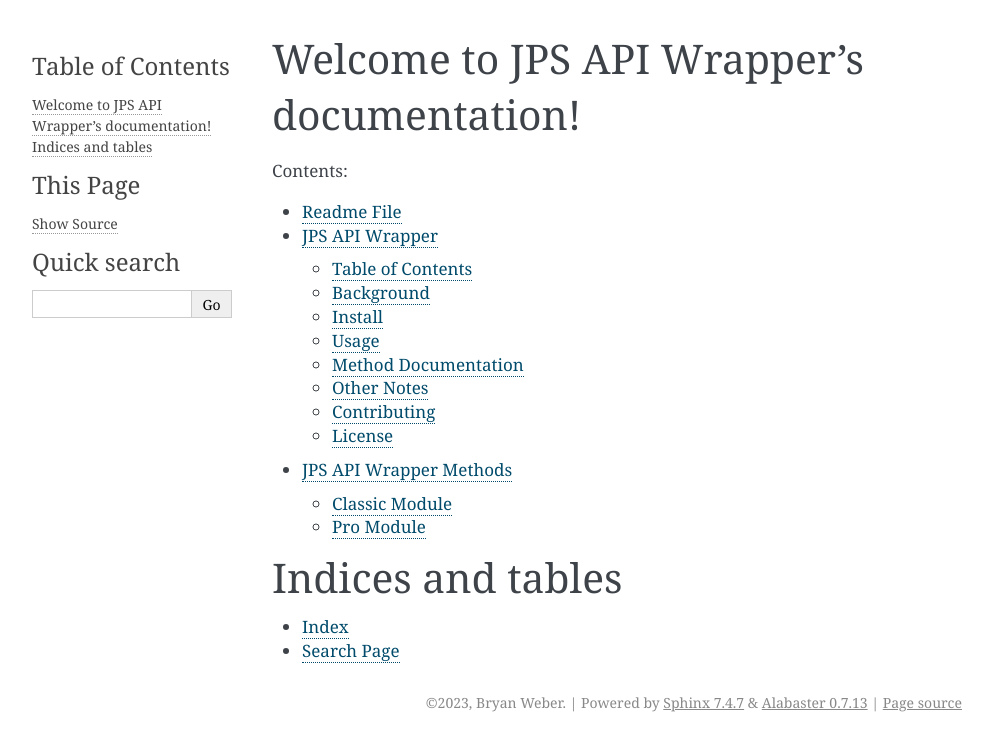
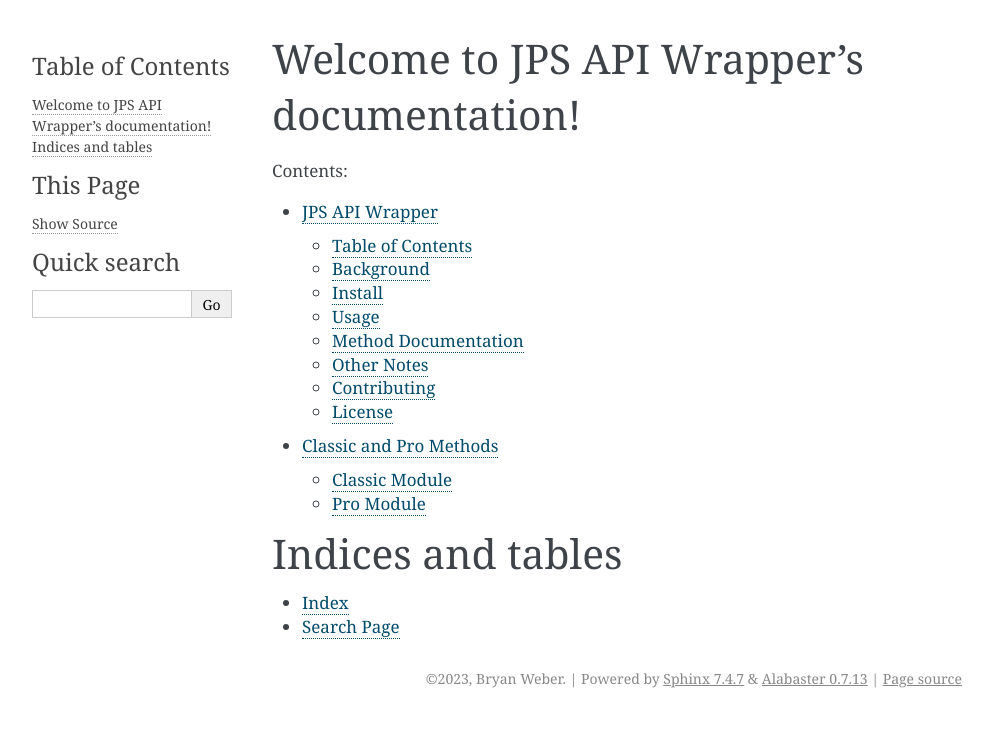
Before and after one commit to bweber226/jps-api-wrapper, a Sphinx documentation site: the page built from docs/source/index.rst, in a window 1280 px wide. Shown: the top 751 px of the page, without its empty margins (148-1141 px from the left). Built offline with Sphinx 7.4.7, drawn with Linux system fonts in a browser that asks for light colours.

Commit message:
v0.164.1, Updated Sphinx requirements.txt

```diff
--- a/docs/requirements.txt
+++ b/docs/requirements.txt
@@ -1,4 +1,4 @@
 sphinx==5.3.0
 sphinx_autodoc_typehints==1.20.1
-sphinx-toolbox==3.2.0
+sphinx-toolbox.collapse==3.2.0
 sphinx_mdinclude==0.5.3
--- a/docs/source/JPS API Wrapper.rst
+++ b/docs/source/JPS API Wrapper.rst
@@ -1,4 +1,4 @@
-JPS API Wrapper Methods
+Classic and Pro Methods
 =======================
 
 
--- a/docs/source/readme.rst
+++ b/docs/source/readme.rst
@@ -1,4 +1 @@
-Readme File
-===========
-
 .. mdinclude:: ../../README.md
```
